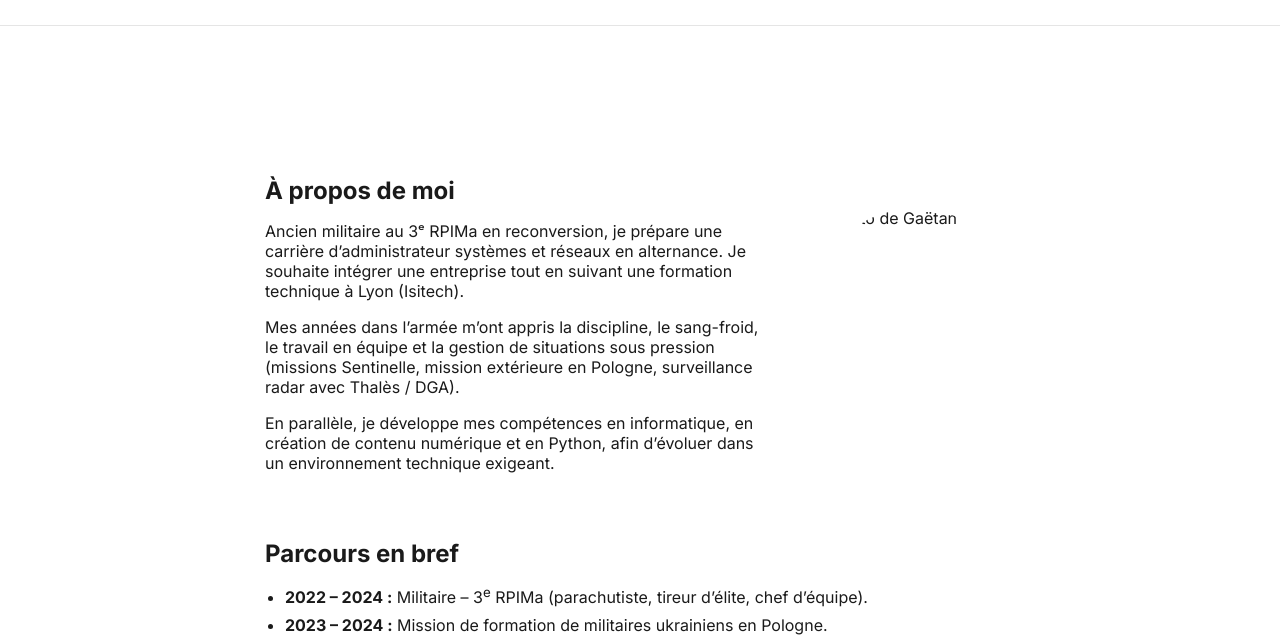
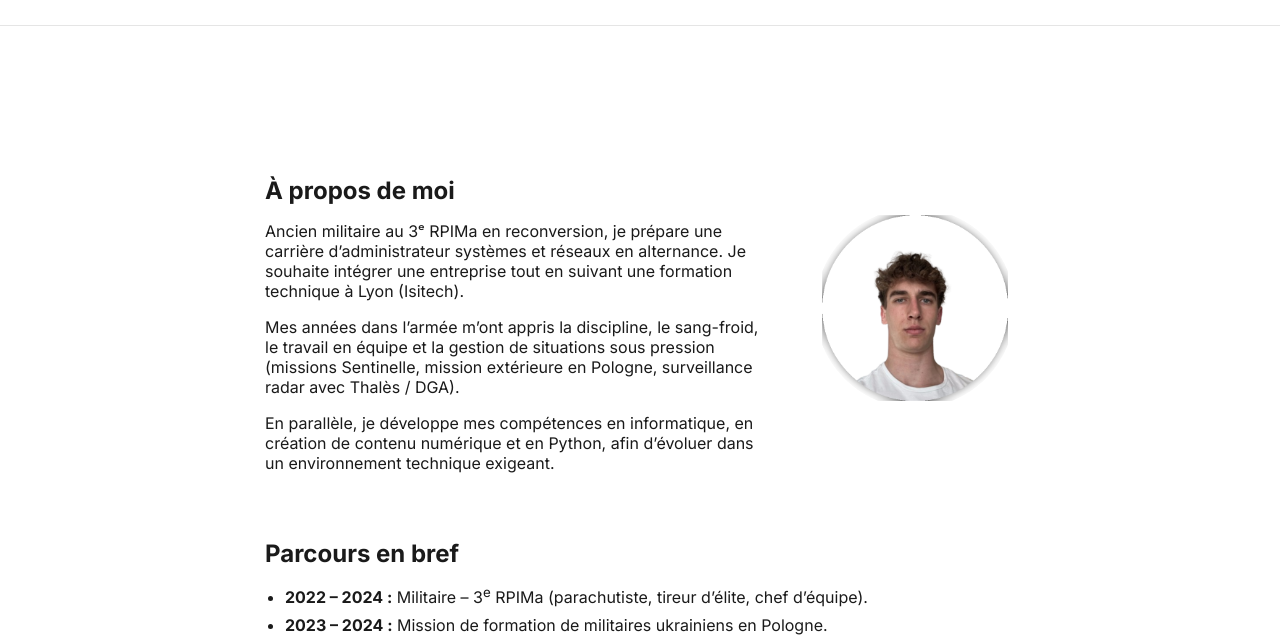
Before and after one commit to goguelgaetan-del/monprotfolio, a plain HTML site: page index.html in a window 1280 px wide. Shown: the part 127-767 px from the top of the page. Drawn offline with Linux system fonts and the light colour scheme.

Commit message:
fix: correct light-theme image rendering and remove shadow artifacts

```diff
--- a/index.html
+++ b/index.html
@@ -55,10 +55,11 @@
       technique exigeant.
     </p>
   </div>
+<div class="apropos-photo">
+  <img src="images/gaetan_profile_circle_no_shadow.png" alt="Photo de Gaëtan">
+</div>
 
-  <div class="apropos-photo">
-    <img src="images/gaetan_profile_takuya_style.png" alt="Photo de Gaëtan">
-  </div>
+
 </section>
 
 
```
